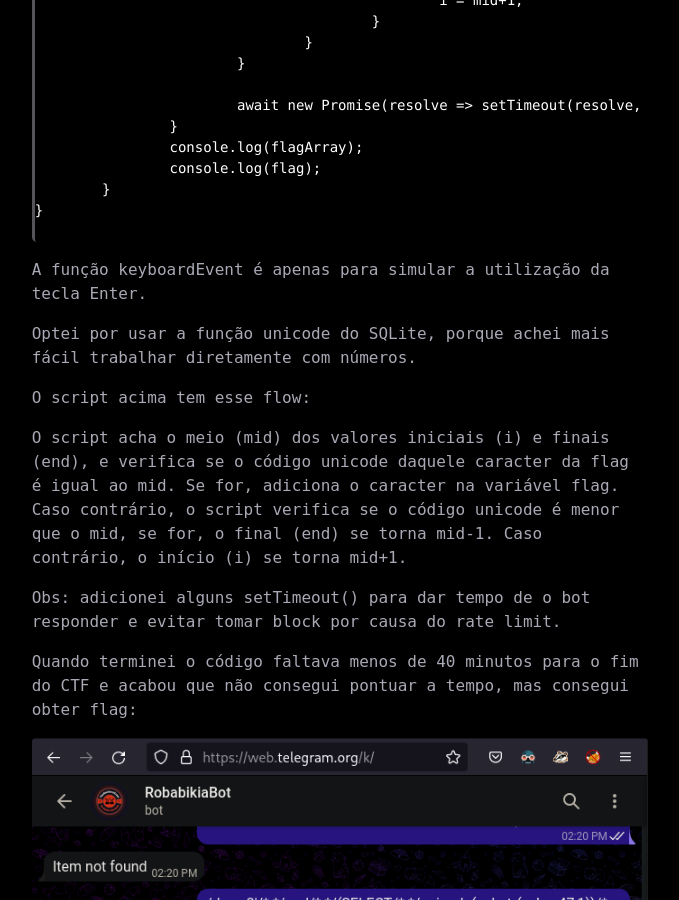
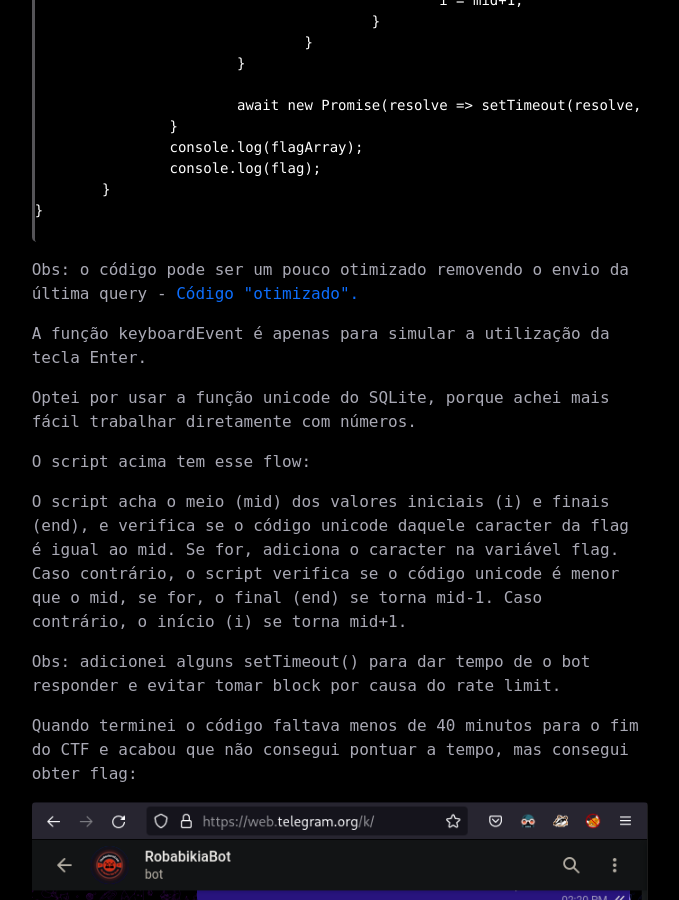
Before and after one commit to v3ntur4X/v3ntur4x.github.io, a Jekyll site: the page built from _posts/2022-04-17-crewctf-2022-robabikia.html, in a window 1280 px wide and 900 px high, scrolled down 7128 px. Shown: the whole window, without its empty margins (407-1086 px from the left). Built offline with Jekyll 4.4.1, drawn with Linux system fonts in a browser that asks for light colours.

Commit message:
update robabikia post

```diff
--- a/_posts/2022-04-17-crewctf-2022-robabikia.html
+++ b/_posts/2022-04-17-crewctf-2022-robabikia.html
@@ -156,6 +156,7 @@ async function sendPayload(){
 	}
 }
       </pre>
+      <p>Obs: o código pode ser um pouco otimizado removendo o envio da última query - <a target="_blank" href="https://gist.github.com/v3ntur4X/35bb9aec8aa15e7b2e988413f1fe9638">Código "otimizado".</p>
       <p>A função keyboardEvent é apenas para simular a utilização da tecla Enter.</p>
       <p>Optei por usar a função unicode do SQLite, porque achei mais fácil trabalhar diretamente com números.</p>
       <p>O script acima tem esse flow:</p>
```
